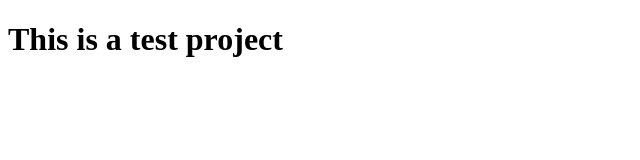
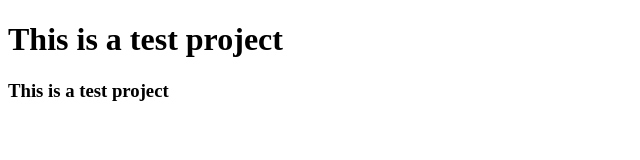
Before and after one commit to Winchester-cell/test-app-branch, a plain HTML site: page index.html in a window 1280 px wide. Shown: the whole page, without its empty margins (0-640 px from the left). Drawn offline with Linux system fonts and the light colour scheme.

Commit message:
added new tag h3

```diff
--- a/index.html
+++ b/index.html
@@ -7,6 +7,7 @@
 </head>
 <body>
     <h1>This is a test project</h1>
+    <h3>This is a test project</h3>
     <script src="/app.js"></script>
 </body>
 </html>
```
